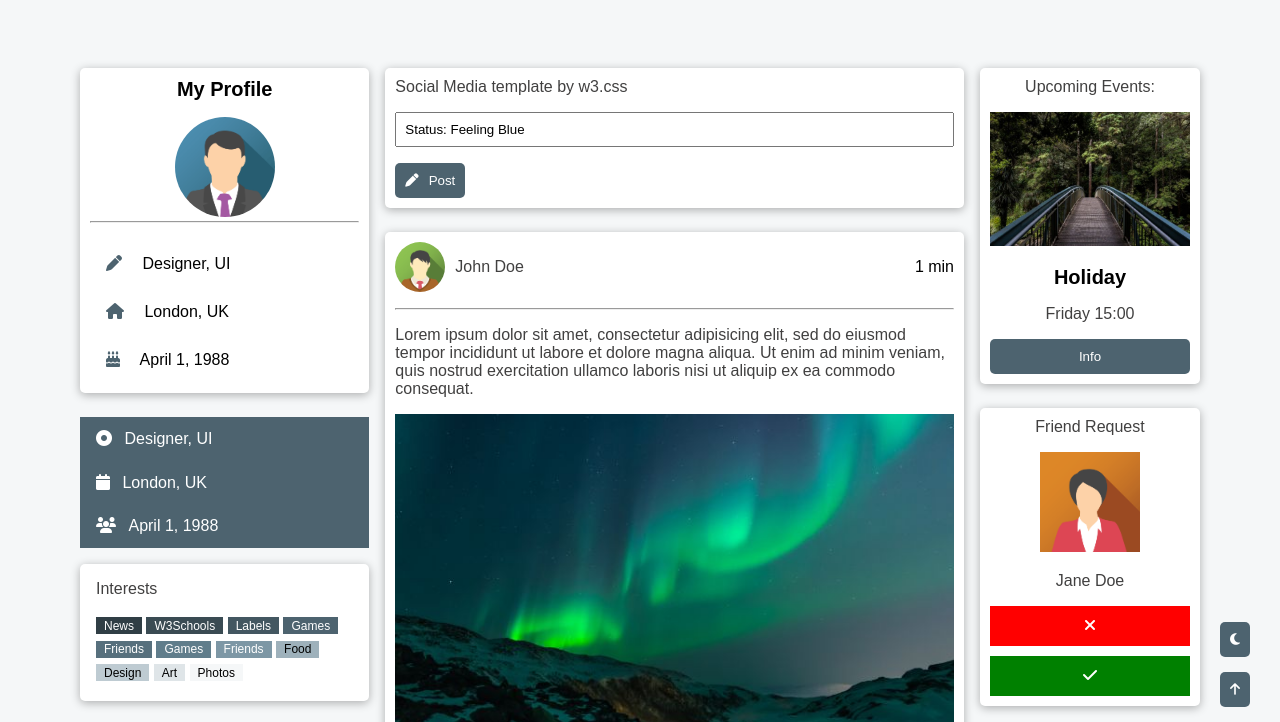
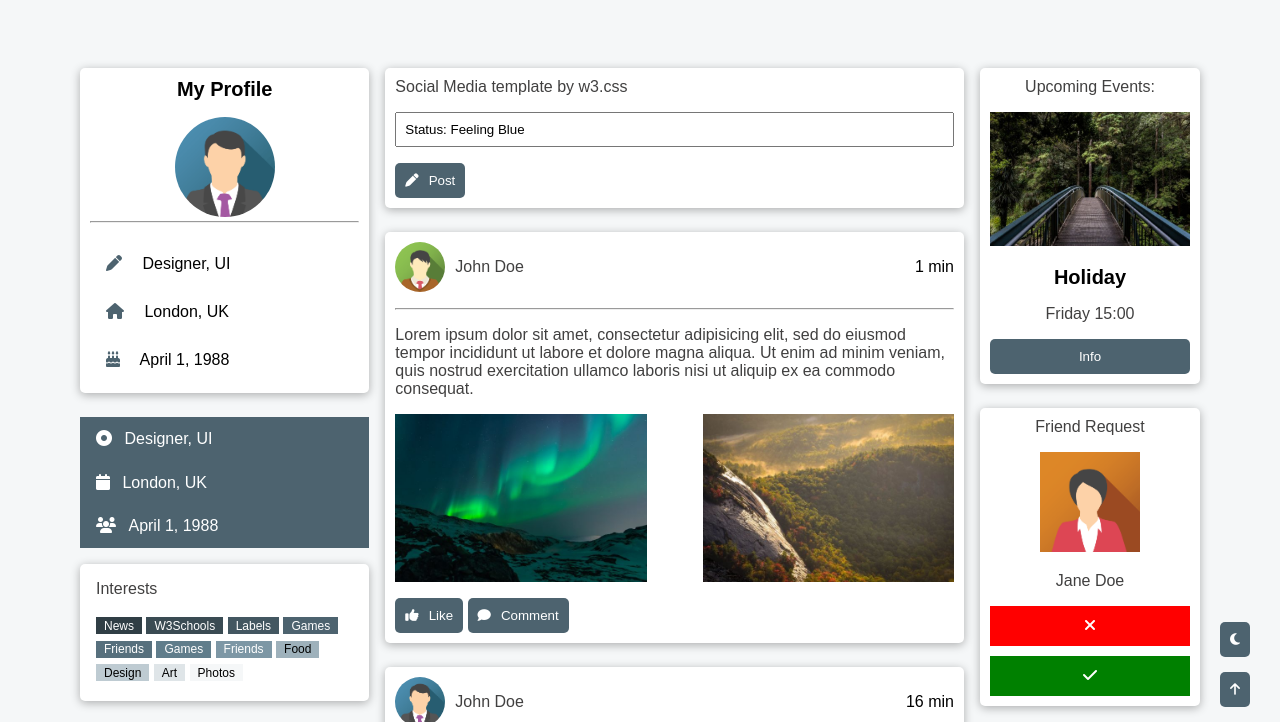
Before and after one commit to nadaashraf25003/DEPI_2, a plain HTML site: page index.html in a window 1280 px wide. Shown: the part 63-785 px from the top of the page. Drawn offline with Linux system fonts and the light colour scheme; a web font is replaced by a local one.

Commit message:
Update index.html

```diff
--- a/index.html
+++ b/index.html
@@ -110,8 +110,8 @@
                     et dolore magna aliqua. Ut enim ad minim veniam, quis nostrud exercitation ullamco laboris nisi ut
                     aliquip ex ea commodo consequat.</p>
                 <div class="images flex mrgButton">
-                    <img src="images/img2.jpg" alt="" width="100%">
-                    <img src="images/img3.jpg" alt="" width="100%">
+                    <img src="images/img2.jpg" alt="" width="45%">
+                    <img src="images/img3.jpg" alt="" width="45%">
                 </div>
                 <div class="btns">
                     <button class="txt"><i class="fa-solid fa-thumbs-up"></i>Like</button>
```
